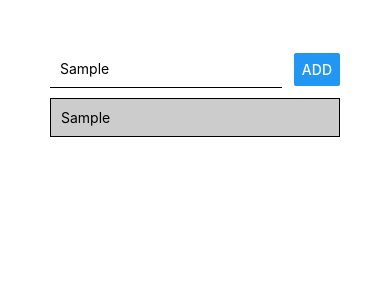
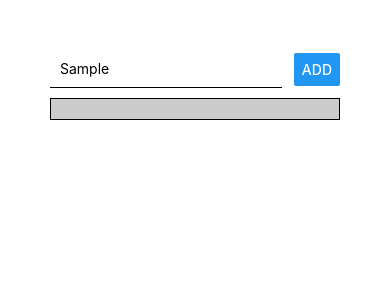
Before and after one commit to vladimir-ionita/tutorial-reactnative-goalsapp, a React Native app: screen / in a window 390 px wide. Both pictures are taken after typing "Sample" into the empty fields and a click on the button "ADD". Shown: the top 300 px of the page. Built offline with nearby package versions, Linux system fonts and the light colour scheme.

Commit message:
Make the goal list a FlatList

```diff
--- a/App.js
+++ b/App.js
@@ -1,5 +1,5 @@
 import React, { useState } from 'react';
-import { StyleSheet, Text, View, TextInput, Button, ScrollView } from 'react-native';
+import { StyleSheet, Text, View, TextInput, Button, FlatList } from 'react-native';
 
 export default function App() {
   const [enteredGoal, setEnteredGoal] = useState('');
@@ -28,13 +28,14 @@
           onPress={addGoalHandler}
         />
       </View>
-      <ScrollView>
-        {courseGoals.map((goal) => (
-          <View style={styles.listItem} key={goal}>
-            <Text>{goal}</Text>
+      <FlatList
+        data={courseGoals}
+        renderItem={itemData => (
+          <View style={styles.listItem}>
+            <Text>{itemData.item.value}</Text>
           </View>
-        ))}
-      </ScrollView>
+        )}
+      />
     </View >
   );
 }
```
